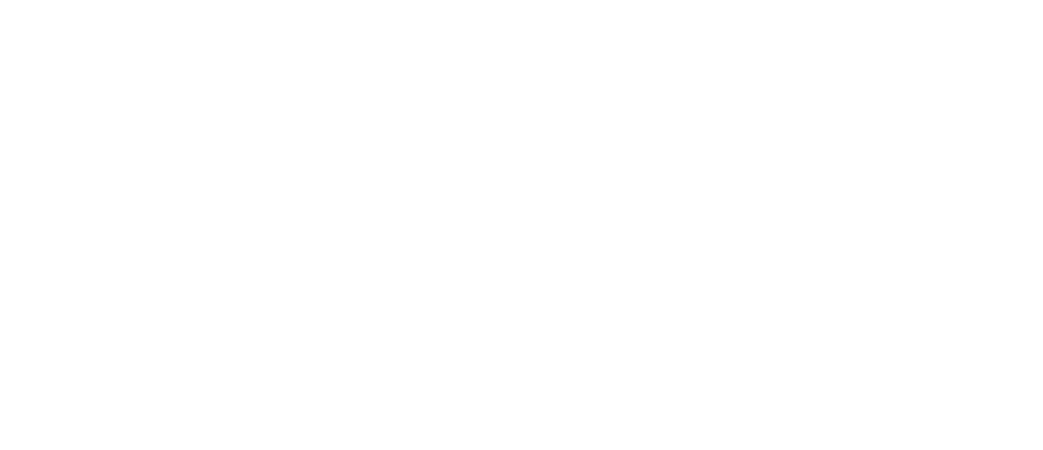
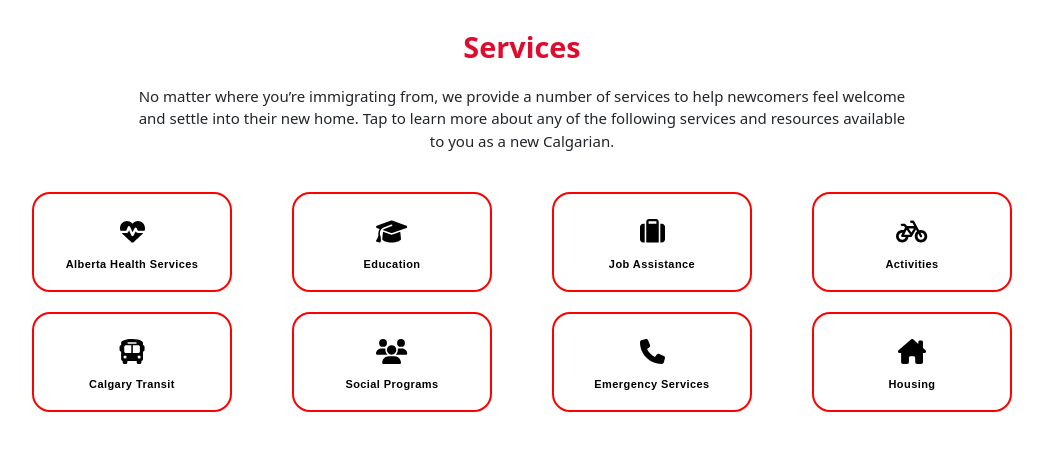
Before and after one commit to girimer/new_immigrant_kiosk, a React (Vite) app: page /LanguageScreen/ServicesScreen in a window 1280 px wide. Before the commit this address had no page. Shown: the top 450 px of the page, without its empty margins (118-1161 px from the left). Built offline with nearby package versions, Linux system fonts and the light colour scheme.

Commit message:
added services page

```diff
--- a/package.json
+++ b/package.json
@@ -12,8 +12,10 @@
     "@emotion/react": "^11.11.1",
     "@emotion/styled": "^11.11.0",
     "@fontsource/roboto": "^5.0.8",
+    "@fortawesome/free-solid-svg-icons": "^6.4.2",
+    "@fortawesome/react-fontawesome": "^0.2.0",
     "@mui/icons-material": "^5.14.16",
-    "@mui/material": "^5.14.17",
+    "@mui/material": "^5.14.18",
     "bootstrap": "5.3",
     "localforage": "^1.10.0",
     "match-sorter": "^6.3.1",
--- a/src/App.tsx
+++ b/src/App.tsx
@@ -1,17 +1,26 @@
 import { BrowserRouter, Routes, Route } from "react-router-dom";
-import WelcomeMessage from "./WelcomePage";
+import WelcomeMessage from "./pages/WelcomePage";
 import MedicalScreen from "./pages/MedicalScreen";
 import LanguageScreen from "./pages/LanguageSelection";
+import ServicesScreen from "./pages/ServicesScreen";
 
 function App() {
   return (
     <BrowserRouter>
       <Routes>
         <Route path="/" element={<WelcomeMessage />} />
-        <Route path="LanguageScreen/" element={<LanguageScreen />} />
+        <Route path="/LanguageScreen" element={<LanguageScreen />} />
+        <Route path="/MedicalScreen" element={<MedicalScreen />} />
+        <Route
+          path="/LanguageScreen/ServicesScreen"
+          element={<ServicesScreen />}
+        />
+        <Route
+          path="/LanguageScreen/ServicesScreen/health"
+          element={<MedicalScreen />}
+        />
       </Routes>
     </BrowserRouter>
   );
 }
-
 export default App;
--- /dev/null
+++ b/src/components/buttons/ServicesButton.tsx
@@ -0,0 +1,37 @@
+import React, { ReactNode } from "react";
+import { Link } from "react-router-dom";
+import Button from "@mui/material/Button";
+
+interface ServicesButton {
+  to: string;
+  children: ReactNode;
+  icon: React.ReactNode;
+}
+
+const ServicesButton: React.FC<ServicesButton> = ({ to, children, icon }) => {
+  return (
+    <Link to={to}>
+      <Button
+        variant="outlined"
+        size="large"
+        style={{
+          color: "black",
+          borderColor: "red",
+          borderRadius: "18px",
+          borderWidth: "2px",
+        }}
+        sx={{
+          "&:hover": {
+            backgroundColor: "#DF0C2E",
+          },
+        }}
+        className="icon-button"
+      >
+        <div className="icon">{icon}</div>
+        <div className="text">{children}</div>
+      </Button>
+    </Link>
+  );
+};
+
+export default ServicesButton;
--- /dev/null
+++ b/src/components/buttons/ServicesButtton.css
@@ -0,0 +1,49 @@
+
+.service-page-title {
+    text-align: center;
+    font-size: 1.8em; /* Adjust the font size as needed */
+    font-weight: bold;
+    color: #DF0C2E;
+    margin-top: 30px;
+  }
+
+.service-page-description {
+    text-align: center;
+    margin: 20px;
+    margin-left: 20%;
+    margin-right: 20%;
+}
+
+.service-buttons {
+    display: flex;
+    flex-direction: column;
+    align-items: center;
+  }
+
+  .button-row {
+    display: flex;
+    justify-content: center;
+    gap: 60px;
+    margin-top: 20px;
+  }
+
+  .icon-button {
+    width: 200px;
+    height: 100px;
+    display: flex;
+    flex-direction: column;
+  }
+
+  .icon {
+    margin: 1px;
+    font-size: 25px;
+  }
+
+  .text {
+    margin: 0px;
+    font-size: 11px;
+    font-family: 'Arial', sans-serif;
+    text-transform: none;
+    width: 90%;
+    font-weight: 600;
+  }
--- a/src/pages/LanguageSelection.tsx
+++ b/src/pages/LanguageSelection.tsx
@@ -2,6 +2,8 @@
 import Typography from "@mui/material/Typography";
 import ArrowBackIcon from "@mui/icons-material/ArrowBack";
 import { Button } from "@mui/material";
+import { Link } from "react-router-dom";
+
 export default function LanguageScreen() {
   const iconStyle = {
     padding: "16px", // Adjust the padding value as needed
@@ -20,7 +22,9 @@
       </Typography>
       <div className="flex flex-col space-y-8">
         <div className="flex flex-row justify-center space-x-8">
-          <LanguageButton country="GB" language={"English"}></LanguageButton>
+          <Link to="ServicesScreen/">
+            <LanguageButton country="GB" language={"English"}></LanguageButton>
+          </Link>
           <LanguageButton country="GB" language={"Español"}></LanguageButton>
           <LanguageButton country="GB" language={"Français"}></LanguageButton>
         </div>
--- /dev/null
+++ b/src/pages/ServicesScreen.tsx
@@ -0,0 +1,80 @@
+// ServicesPage.tsx
+import React from "react";
+import "../components/buttons/ServicesButtton.css";
+import Button from "../components/buttons/ServicesButton";
+import { FontAwesomeIcon } from "@fortawesome/react-fontawesome";
+import {
+  faHeartbeat,
+  faGraduationCap,
+  faBus,
+  faUsers,
+  faSuitcase,
+  faBicycle,
+  faPhone,
+  faHouseChimney,
+} from "@fortawesome/free-solid-svg-icons";
+
+const ServicesPage: React.FC = () => {
+  return (
+    <div>
+      <h2 className="service-page-title">Services</h2>
+      <p className="service-page-description">
+        No matter where you’re immigrating from, we provide a number of services
+        to help newcomers feel welcome and settle into their new home. Tap to
+        learn more about any of the following services and resources available
+        to you as a new Calgarian.
+      </p>
+      <div className="service-buttons">
+        <div className="button-row">
+          <Button to="./health" icon={<FontAwesomeIcon icon={faHeartbeat} />}>
+            Alberta Health Services
+          </Button>
+
+          <Button
+            to="./education"
+            icon={<FontAwesomeIcon icon={faGraduationCap} />}
+          >
+            Education
+          </Button>
+
+          <Button
+            to="./job-assistance"
+            icon={<FontAwesomeIcon icon={faSuitcase} />}
+          >
+            Job Assistance
+          </Button>
+          <Button to="./activities" icon={<FontAwesomeIcon icon={faBicycle} />}>
+            Activities
+          </Button>
+        </div>
+
+        {/* Second Row */}
+        <div className="button-row">
+          <Button to="./transit" icon={<FontAwesomeIcon icon={faBus} />}>
+            Calgary Transit
+          </Button>
+
+          <Button to="./social" icon={<FontAwesomeIcon icon={faUsers} />}>
+            Social Programs
+          </Button>
+
+          <Button
+            to="./emergency-services"
+            icon={<FontAwesomeIcon icon={faPhone} />}
+          >
+            Emergency Services
+          </Button>
+
+          <Button
+            to="./housing"
+            icon={<FontAwesomeIcon icon={faHouseChimney} />}
+          >
+            Housing
+          </Button>
+        </div>
+      </div>
+    </div>
+  );
+};
+
+export default ServicesPage;
--- a/src/WelcomePage.css
+++ b/src/pages/WelcomePage.css
@@ -16,7 +16,7 @@
     font-size: 36px;
     font-weight: 700;
     margin-bottom: 20px;
-    color: red
+    color: DF0C2E
   }
 
   p {
@@ -26,7 +26,7 @@
   }
 
   .get-started-button {
-    background-color: red;
+    background-color: #DF0C2E;
     color: #fff;
     padding: 10px 20px;
     border: none;
@@ -45,7 +45,7 @@
     left: 0;
     width: 100%;
     height: 60%; /* Cover slightly more than the bottom half */
-    background-image: url('./Images/WelcomePagePic.jpg'); /* Replace with your image URL */
+    background-image: url('../Images/WelcomePagePic.jpg'); /* Replace with your image URL */
     background-size: 100% auto;
     background-position: center top;
     background-repeat: no-repeat;
--- a/src/WelcomePage.tsx
+++ b/src/pages/WelcomePage.tsx
@@ -1,8 +1,6 @@
 import "./WelcomePage.css";
-import React, { MouseEvent } from "react";
-import "./pages/LanguageSelection";
-import LanguageDropdown from "./components/LanguageDropdown";
-import Banner from "./components/Banner";
+import LanguageDropdown from "../components/LanguageDropdown";
+import Banner from "../components/Banner";
 import { Link } from "react-router-dom";
 
 const WelcomeMessage = () => {
```
Also changed, not shown: 1 other file (tests, documents, lock files or other folders).
